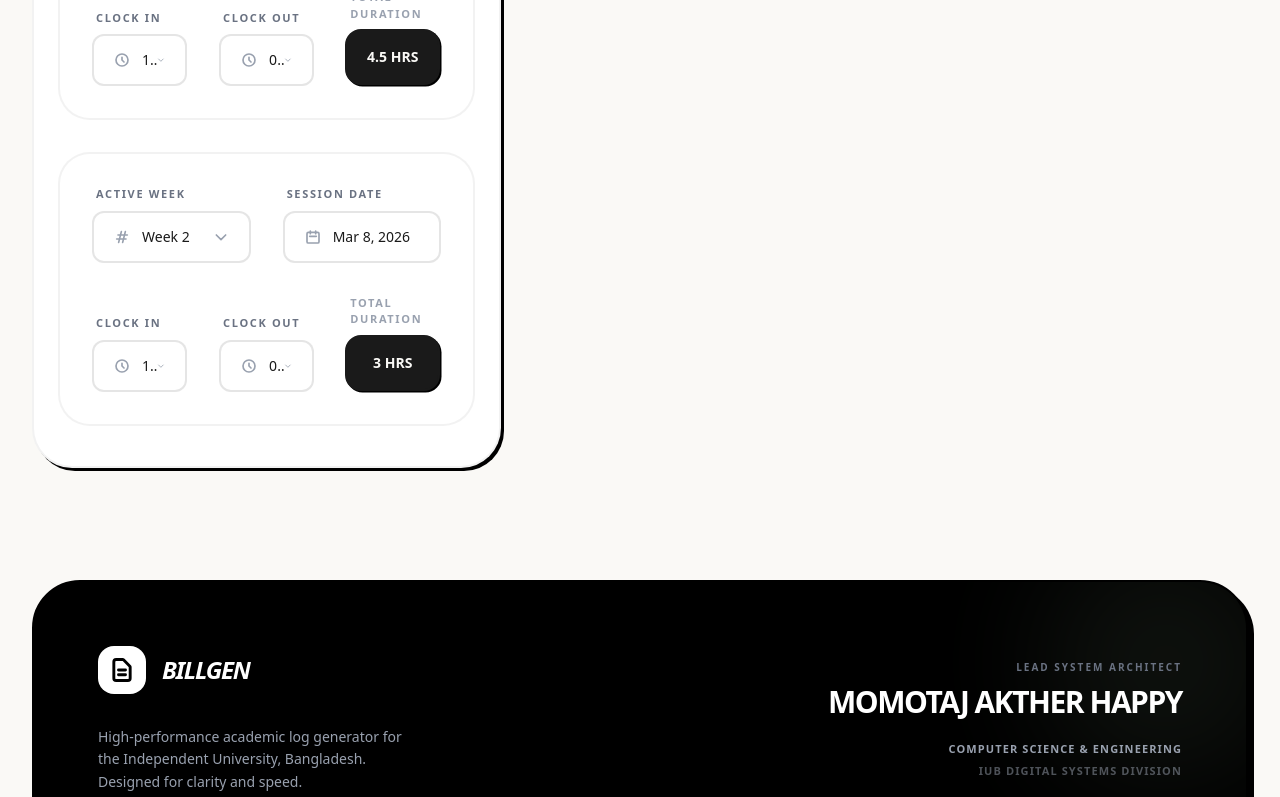
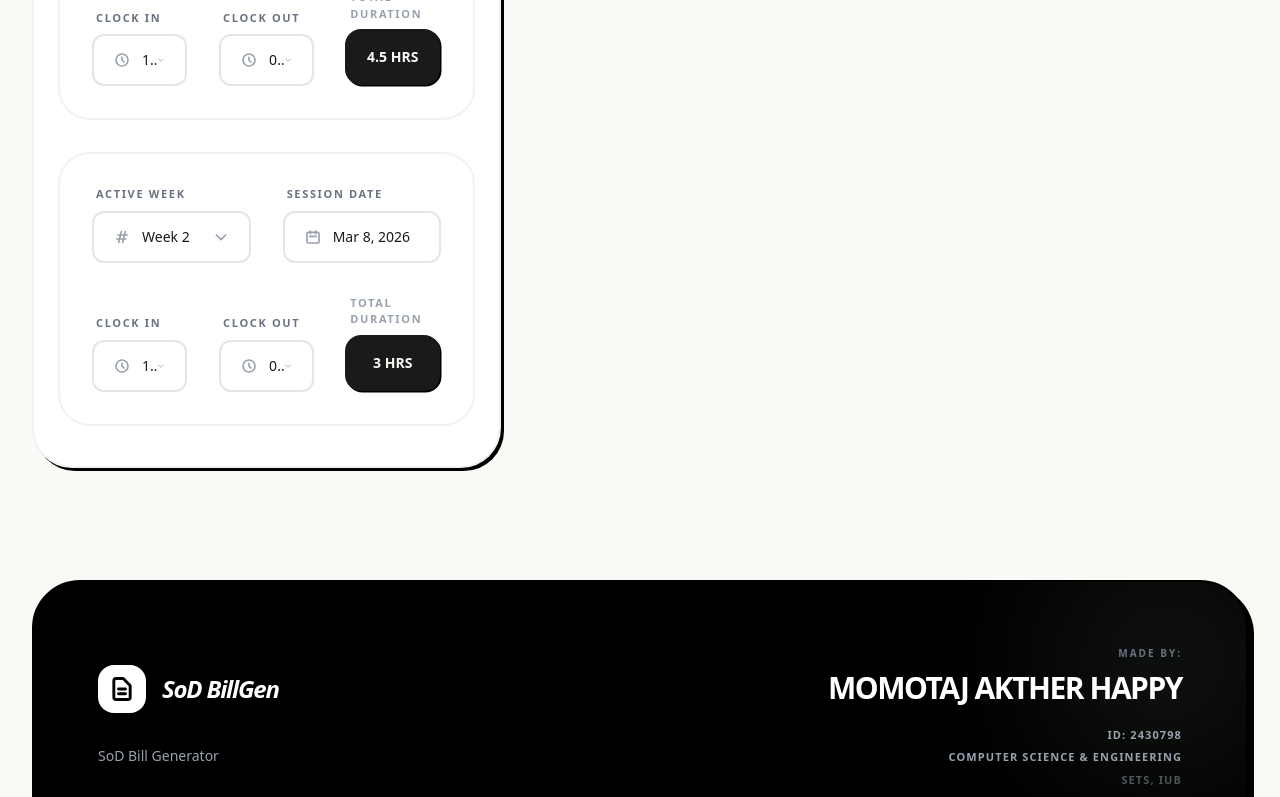
Before and after one commit to zaid-fahad/phy-sod-bill-maker, a React (Vite) app: page / in a window 1280 px wide. Shown: the part 2000-2797 px from the top of the page. Built offline with nearby package versions, Linux system fonts and the light colour scheme.

Commit message:
updated footer

```diff
--- a/src/components/Footer.jsx
+++ b/src/components/Footer.jsx
@@ -12,31 +12,32 @@ export default function Footer() {
                   <path strokeLinecap="round" strokeLinejoin="round" d="M9 12h6m-6 4h6m2 5H7a2 2 0 01-2-2V5a2 2 0 012-2h5.586a1 1 0 01.707.293l5.414 5.414a1 1 0 01.293.707V19a2 2 0 01-2 2z" />
                 </svg>
               </div>
-              <span className="text-2xl font-black uppercase tracking-tighter italic">BillGen</span>
+              <span className="text-2xl font-black  tracking-tighter italic">SoD BillGen</span>
             </div>
             <p className="text-gray-400 dark:text-gray-500 text-sm max-w-xs leading-relaxed font-medium">
-              High-performance academic log generator for the Independent University, Bangladesh. Designed for clarity and speed.
-            </p>
+              SoD Bill Generator            </p>
           </div>
 
           <div className="md:text-right">
-            <p className="text-[10px] font-black uppercase tracking-[0.2em] text-gray-500 mb-3">Lead System Architect</p>
+            <p className="text-[10px] font-black uppercase tracking-[0.2em] text-gray-500 mb-3">Made By:</p>
             <p className="text-3xl font-black text-white dark:text-retro-sage uppercase tracking-tighter leading-none mb-6">Momotaj Akther Happy</p>
             <div className="flex flex-col md:items-end gap-1.5 text-[11px] text-gray-400 font-bold uppercase tracking-widest">
+                            <span>ID: 2430798</span>
+
               <span>Computer Science & Engineering</span>
-              <span className="opacity-50">IUB Digital Systems Division</span>
+              <span className="opacity-50">SETS, IUB</span>
             </div>
           </div>
         </div>
 
-        <div className="border-t border-white/5 dark:border-white/5 mt-16 pt-10 flex flex-col sm:flex-row justify-between items-center gap-8 text-[10px] font-black uppercase tracking-[0.3em]">
+        {/* <div className="border-t border-white/5 dark:border-white/5 mt-16 pt-10 flex flex-col sm:flex-row justify-between items-center gap-8 text-[10px] font-black uppercase tracking-[0.3em]">
           <p className="text-gray-600">© 2026 IUB PHYSICAL SCIENCES</p>
           <div className="flex gap-10">
             <a href="#" className="hover:text-retro-sage transition-colors">Source</a>
             <a href="#" className="hover:text-retro-sage transition-colors">Privacy</a>
             <a href="#" className="hover:text-retro-sage transition-colors">Terms</a>
           </div>
-        </div>
+        </div> */}
       </div>
     </footer>
   );
--- a/src/components/Header.jsx
+++ b/src/components/Header.jsx
@@ -10,8 +10,8 @@ export default function Header({ toggleDarkMode, darkMode }) {
               </svg>
             </div>
             <div>
-              <h1 className="text-2xl sm:text-3xl font-black text-app-text leading-none tracking-tighter uppercase italic">BillGen</h1>
-              <p className="hidden sm:block text-[10px] text-gray-400 font-bold uppercase tracking-[0.3em] mt-2">IUB Digital Systems</p>
+              <h1 className="text-2xl sm:text-3xl font-black text-app-text leading-none tracking-tighter uppercase italic">SoD BillGen</h1>
+              {/* <p className="hidden sm:block text-[10px] text-gray-400 font-bold uppercase tracking-[0.3em] mt-2"></p> */}
             </div>
           </div>
 
--- a/src/pages/Home.jsx
+++ b/src/pages/Home.jsx
@@ -40,7 +40,7 @@ export default function Home({ toggleDarkMode, darkMode }) {
     const timeStr = now.getHours().toString().padStart(2, '0') + now.getMinutes().toString().padStart(2, '0');
     const sanitizedName = formData.studentName.trim().replace(/\s+/g, '_') || 'Student';
     const sanitizedMonth = formData.month.trim().replace(/\s+/g, '_') || 'Month';
-    const defaultName = `${sanitizedName}_${sanitizedMonth}_${dateStr}_${timeStr}`;
+    const defaultName = `${sanitizedName}_${sanitizedMonth}_SoD_Bill_${dateStr}`;
     setCustomFileName(defaultName);
     setIsModalOpen(true);
   };
@@ -180,7 +180,7 @@ export default function Home({ toggleDarkMode, darkMode }) {
               onClick={handleDownloadPdf}
               className="flex-1 px-8 py-5 bg-app-text text-app-paper rounded-3xl font-black uppercase tracking-widest shadow-retro dark:shadow-none active:shadow-none active:translate-x-1 active:translate-y-1 transition-all flex items-center justify-center gap-3 text-[10px] border-2 border-transparent dark:border-white/10 dark:bg-retro-sage dark:text-black"
             >
-              {isGenerating ? 'Capturing...' : 'Execute Export'}
+              {isGenerating ? 'Capturing...' : 'Download'}
             </button>
           </div>
         </div>
```
